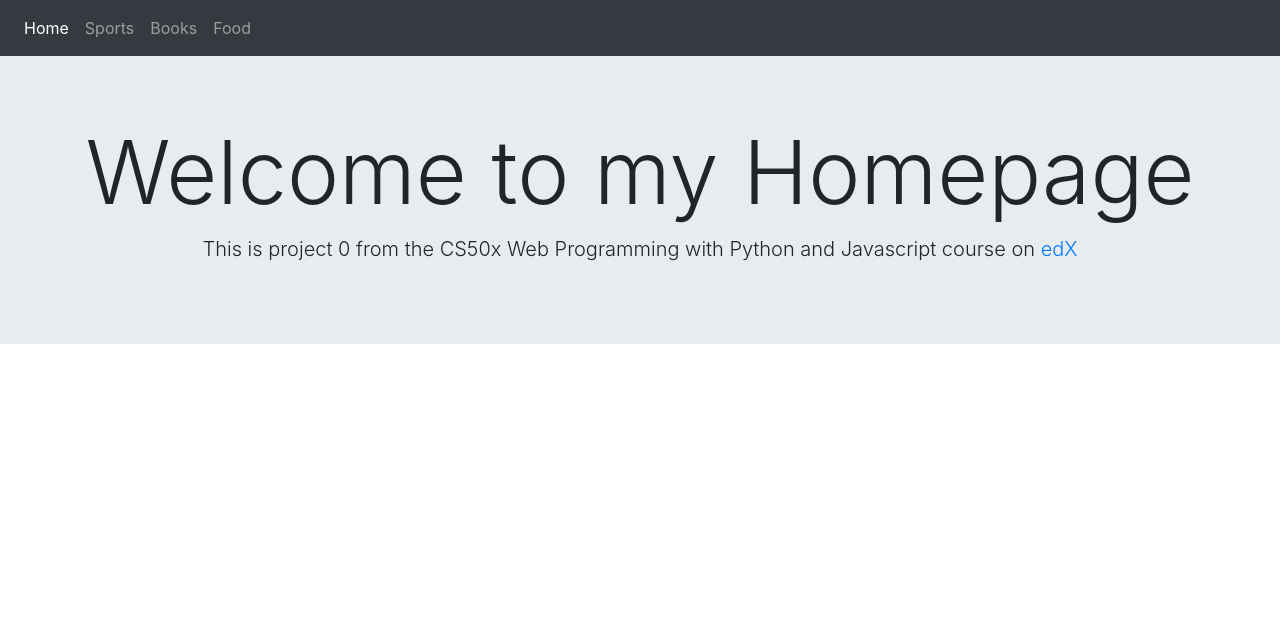
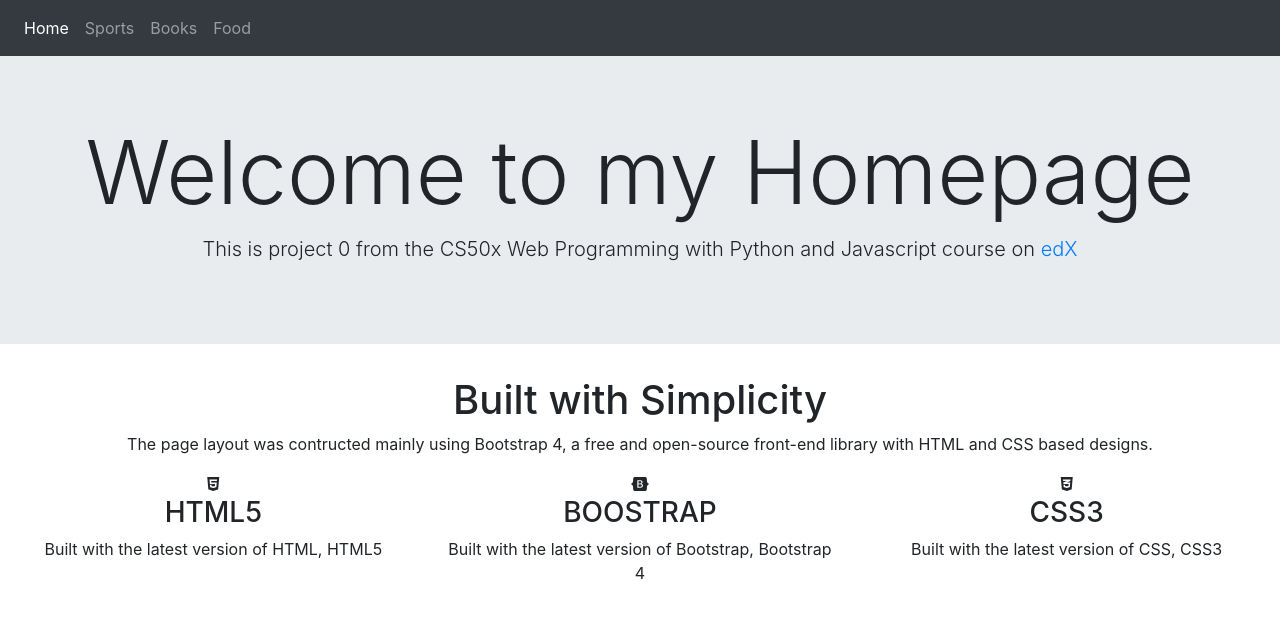
Before and after one commit to bigdub3298/cs50-hompage, a plain HTML site: page index.html in a window 1280 px wide. Drawn offline with nearby package versions, Linux system fonts and the light colour scheme.

Commit message:
finished add home page html elements

```diff
--- a/index.html
+++ b/index.html
@@ -5,16 +5,15 @@
     <meta name="viewport" content="width=device-width, initial-scale=1">
 
     <!-- Links Bootstrap CSS -->
-    <link rel="stylesheet" href="https://stackpath.bootstrapcdn.com/bootstrap/4.3.1/css/bootstrap.min.css"
-    integrity="sha384-ggOyR0iXCbMQv3Xipma34MD+dH/1fQ784/j6cY/iJTQUOhcWr7x9JvoRxT2MZw1T" crossorigin="anonymous">
+    <link rel="stylesheet" href="https://stackpath.bootstrapcdn.com/bootstrap/4.3.1/css/bootstrap.min.css" integrity="sha384-ggOyR0iXCbMQv3Xipma34MD+dH/1fQ784/j6cY/iJTQUOhcWr7x9JvoRxT2MZw1T" crossorigin="anonymous">
+
+    <!-- Link Font Awsome -->
+    <link rel="stylesheet" href="https://use.fontawesome.com/releases/v5.8.1/css/all.css" integrity="sha384-50oBUHEmvpQ+1lW4y57PTFmhCaXp0ML5d60M1M7uH2+nqUivzIebhndOJK28anvf" crossorigin="anonymous">
 
     <!-- Links Bootstrap Javascript -->
-    <script src="https://code.jquery.com/jquery-3.3.1.slim.min.js"
-    integrity="sha384-q8i/X+965DzO0rT7abK41JStQIAqVgRVzpbzo5smXKp4YfRvH+8abtTE1Pi6jizo" crossorigin="anonymous"></script>
-    <script src="https://cdnjs.cloudflare.com/ajax/libs/popper.js/1.14.7/umd/popper.min.js"
-    integrity="sha384-UO2eT0CpHqdSJQ6hJty5KVphtPhzWj9WO1clHTMGa3JDZwrnQq4sF86dIHNDz0W1" crossorigin="anonymous"></script>
-    <script src="https://stackpath.bootstrapcdn.com/bootstrap/4.3.1/js/bootstrap.min.js"
-    integrity="sha384-JjSmVgyd0p3pXB1rRibZUAYoIIy6OrQ6VrjIEaFf/nJGzIxFDsf4x0xIM+B07jRM" crossorigin="anonymous"></script>
+    <script src="https://code.jquery.com/jquery-3.3.1.slim.min.js" integrity="sha384-q8i/X+965DzO0rT7abK41JStQIAqVgRVzpbzo5smXKp4YfRvH+8abtTE1Pi6jizo" crossorigin="anonymous"></script>
+    <script src="https://cdnjs.cloudflare.com/ajax/libs/popper.js/1.14.7/umd/popper.min.js" integrity="sha384-UO2eT0CpHqdSJQ6hJty5KVphtPhzWj9WO1clHTMGa3JDZwrnQq4sF86dIHNDz0W1" crossorigin="anonymous"></script>
+    <script src="https://stackpath.bootstrapcdn.com/bootstrap/4.3.1/js/bootstrap.min.js" integrity="sha384-JjSmVgyd0p3pXB1rRibZUAYoIIy6OrQ6VrjIEaFf/nJGzIxFDsf4x0xIM+B07jRM" crossorigin="anonymous"></script>
 </head>
 <body>
 
@@ -36,15 +35,47 @@
     </nav>
 
     <!-- Jumbotron -->
-    <div class="containter-fluid">
+    <div class="containter-fluid padding">
         <div class="row jumbotron text-center">
-            <div class="col-sm-12">
+            <div class="col-12">
                 <h1 class="display-2">Welcome to my Homepage</h1>
                 <p class="lead">This is project 0 from the CS50x Web Programming with Python and Javascript course on <a href="https://www.edx.org/">edX</a></p>
             </div>
         </div>
     </div>
 
+    <!-- Welcome Section -->
+    <div class="container-fluid padding">
+        <div class="row welcome text-center">
+            <div class="col-12">
+                <h1 class="display-5">Built with Simplicity</h1>
+            </div>
+            <hr>
+            <div class="col-12">
+                <p>The page layout was contructed mainly using Bootstrap 4, a free and open-source front-end library with HTML and CSS based designs.</p>
+            </div>
+        </div>
+    </div>
 
+    <!-- Three Column Section -->
+    <div class="container-fluid padding">
+        <div class="row text-center padding">
+            <div class="col-xs-12 col-sm-6 col-md-4">
+                <span class="fab fa-html5"></span>
+                <h3>HTML5</h3>
+                <p>Built with the latest version of HTML, HTML5</p>
+            </div>
+            <div class="col-xs-12 col-sm-6 col-md-4">
+                <span class="fab fa-bootstrap"></span>
+                <h3>BOOSTRAP</h3>
+                <p>Built with the latest version of Bootstrap, Bootstrap 4</p>
+            </div>
+            <div class="col-md-4">
+                <span class="fab fa-css3-alt"></span>
+                <h3>CSS3</h3>
+                <p>Built with the latest version of CSS, CSS3</p>
+            </div>
+        </div>
+    </div>
 </body>
 </html>
```
